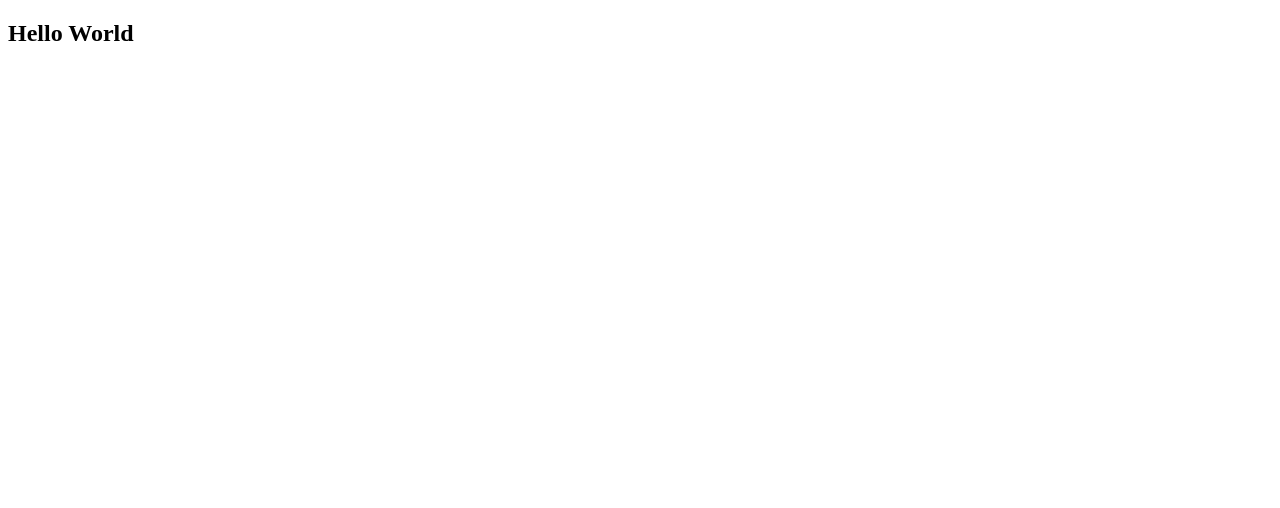
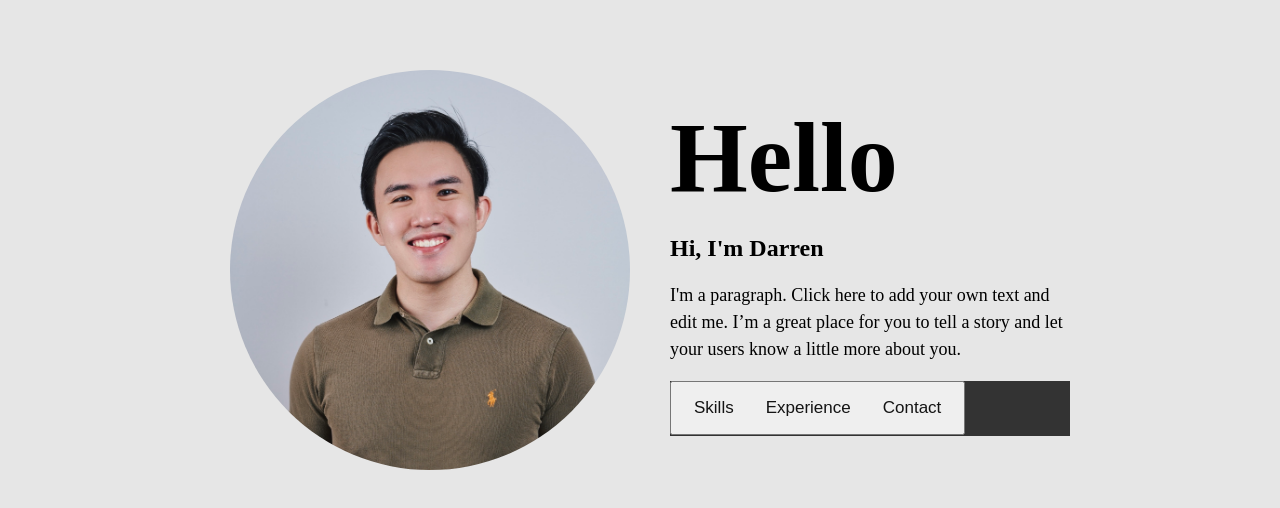
Before and after one commit to darrentanyf/resume, a website: page index.html in a window 1280 px wide. Drawn offline with Linux system fonts and the light colour scheme.

Commit message:
Profile Details

```diff
--- a/index.css
+++ b/index.css
@@ -0,0 +1,54 @@
+body{
+    background-color: #E6E6E6;
+
+}
+.details {
+    margin-top: 50px;
+    margin-left: 20px
+}
+
+.description {
+    width: 400px;
+    line-height: 150%;
+    font-size: 18px
+}
+
+.hello {
+    font-size: 100px;
+    margin: 0px;
+}
+
+.navbarmenu {
+    background-color: #333;
+}
+
+.navbarmenu a {
+    float: left;
+    text-align: center;
+    color: #141414;
+    padding: 14px 16px;
+    text-decoration: none;
+    font-size: 17px;
+}
+
+.navbarmenu a:hover {
+    background-color: #ddd;
+    color: black;
+}
+
+.navbarmenu a.active {
+    background-color: #04AA6D;
+}
+
+.photo {
+    border-radius: 50%;
+    height: 400px;
+    width: 400px;
+    margin: 20px
+}
+
+.profilebar {
+    display: flex;
+    justify-content: center;
+    margin-top: 50px;
+}
--- a/index.html
+++ b/index.html
@@ -1,8 +1,29 @@
 <!DOCTYPE html>
 <head>
-
+  <link rel="stylesheet" href="index.css" />
 </head>
 
 <body>
-    <h2>Hello World</h2>
+    <div class="profilebar">
+      <div class="profile">
+        <div><img src="images/picture2.jpeg" class="photo" /></div>
+      </div>
+      <div class="details">
+        <div>
+          <p class="hello"><b>Hello</b></p>
+          <h2>Hi, I'm Darren</h2>
+          <p class="description">
+            I'm a paragraph. Click here to add your own text and edit me. I’m a
+            great place for you to tell a story and let your users know a little
+            more about you.
+          </p>
+        </div>
+        <div class="navbarmenu">
+          <button class="navbar"></a>
+          <a class="navbar">Skills</a>
+          <a class="navbar">Experience</a>
+          <a class="navbar">Contact</a>
+        </div>
+      </div>
+    </div>
 </body>
--- /dev/null
+++ b/package.json
@@ -0,0 +1,5 @@
+{
+  "dependencies": {
+    "bootstrap": "^5.1.3"
+  }
+}
```
Also changed, not shown: images/picture.jpeg (added), images/picture2.jpeg (added), 2 other files.
